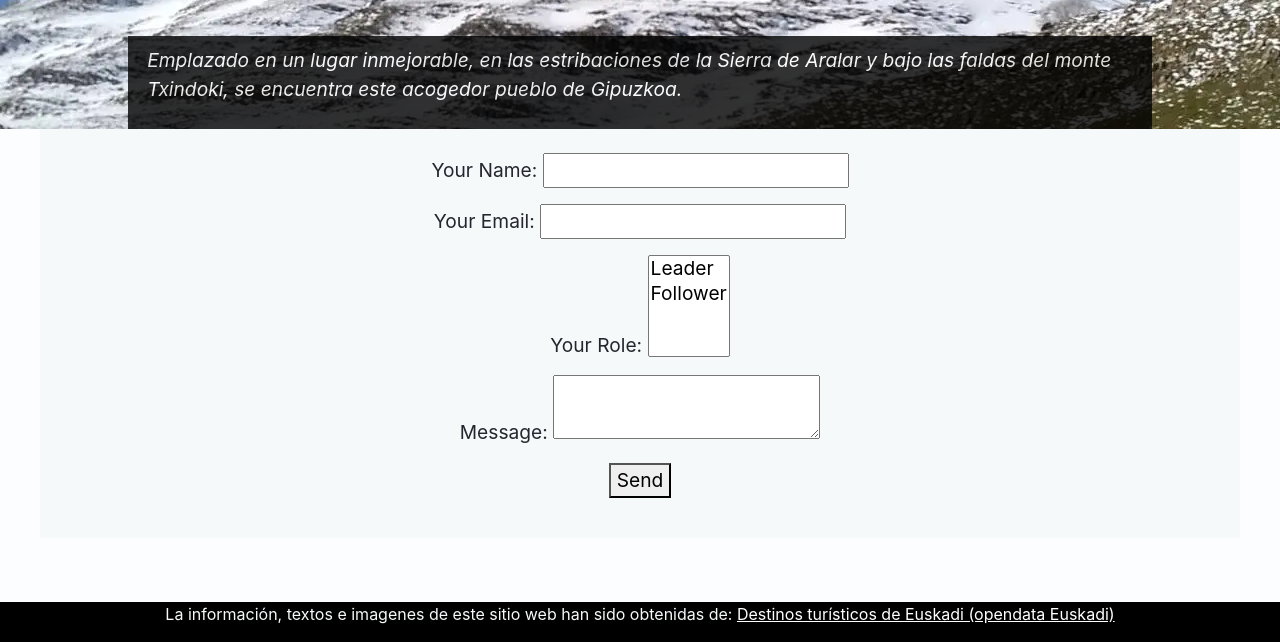
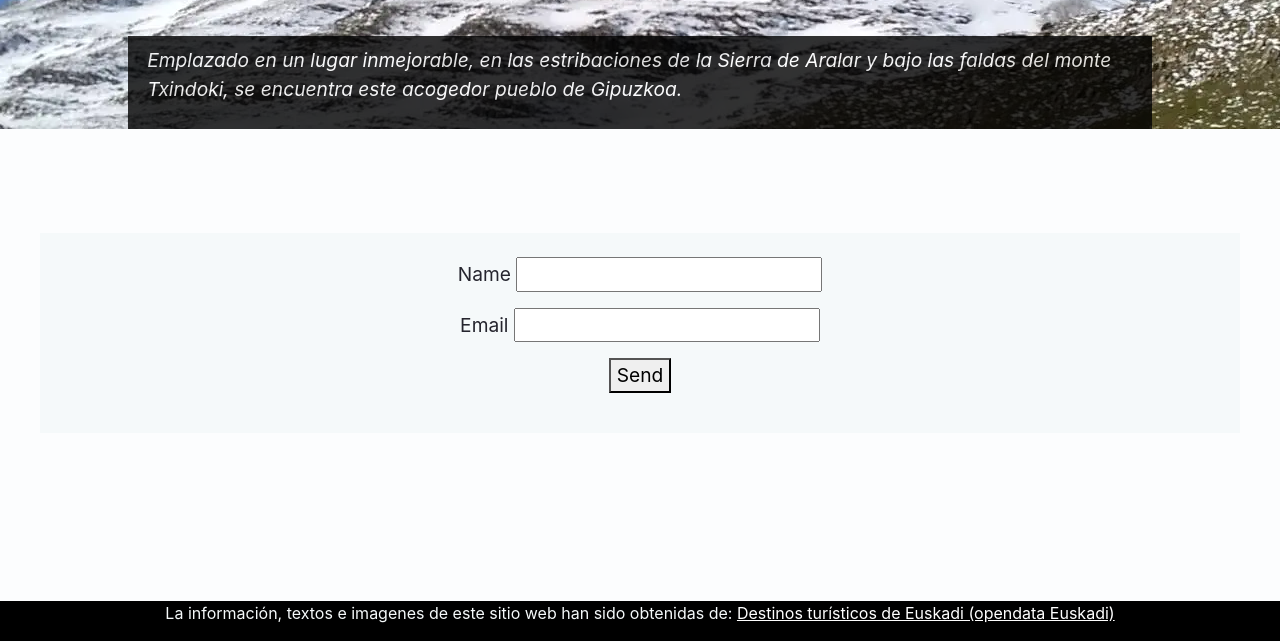
Before and after one commit to kristiand/htmlcss, a website built with Parcel: page src/contact.html in a window 1280 px wide. Shown: the part 159-801 px from the top of the page. Built offline with nearby package versions, Linux system fonts and the light colour scheme.

Commit message:
Contact aldatu 3

```diff
--- a/src/contact.html
+++ b/src/contact.html
@@ -17,23 +17,12 @@
     </header>
     <div class="container py-4 px-3 mx-auto">
 
-        <form name="contact" method="post" data-netlify="true">
-          <input type="hidden" name="form-name" value="contact" />
-
+      <form name="contact" netlify>
         <p>
-              <label>Your Name: <input type="text" name="name" /></label>
+          <label>Name <input type="text" name="name" /></label>
         </p>
         <p>
-              <label>Your Email: <input type="email" name="email" /></label>
-            </p>
-            <p>
-              <label>Your Role: <select name="role[]" multiple>
-                <option value="leader">Leader</option>
-                <option value="follower">Follower</option>
-              </select></label>
-            </p>
-            <p>
-              <label>Message: <textarea name="message"></textarea></label>
+          <label>Email <input type="email" name="email" /></label>
         </p>
         <p>
           <button type="submit">Send</button>
```
Lines whose indentation alone changed are shown as unchanged.
